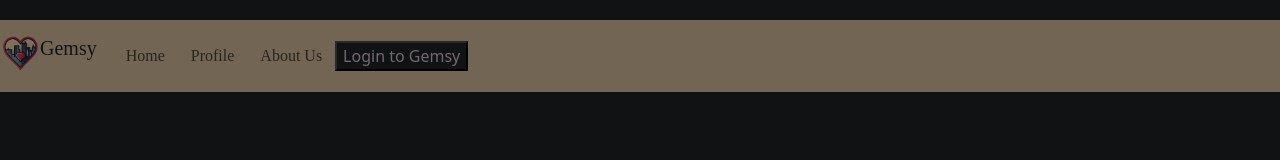
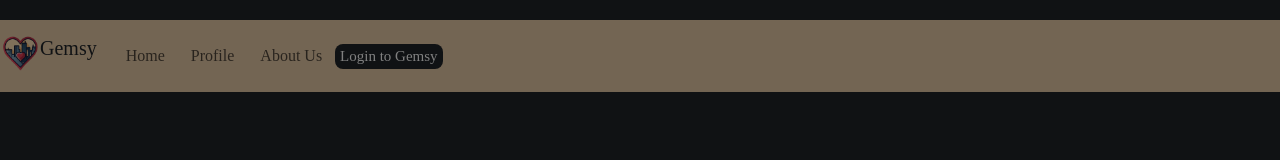
Before and after one commit to 301-Team-2/gemsy, a React (Vite) app: page / in a window 1280 px wide. Shown: the top 160 px of the page. Built offline with nearby package versions, Linux system fonts and the light colour scheme; a web font is replaced by a local one.

Commit message:
Update Login.jsx

```diff
--- a/src/components/auth/Login.jsx
+++ b/src/components/auth/Login.jsx
@@ -7,7 +7,7 @@ function Login() {
   return (
     <div>
       {/* <h2>Login to Gemsy</h2> */}
-      <button onClick={() => loginWithRedirect()}>Login to Gemsy</button>
+      <button className='login-btn' onClick={() => loginWithRedirect()}>Login to Gemsy</button>
     </div>
   );
 }
```
